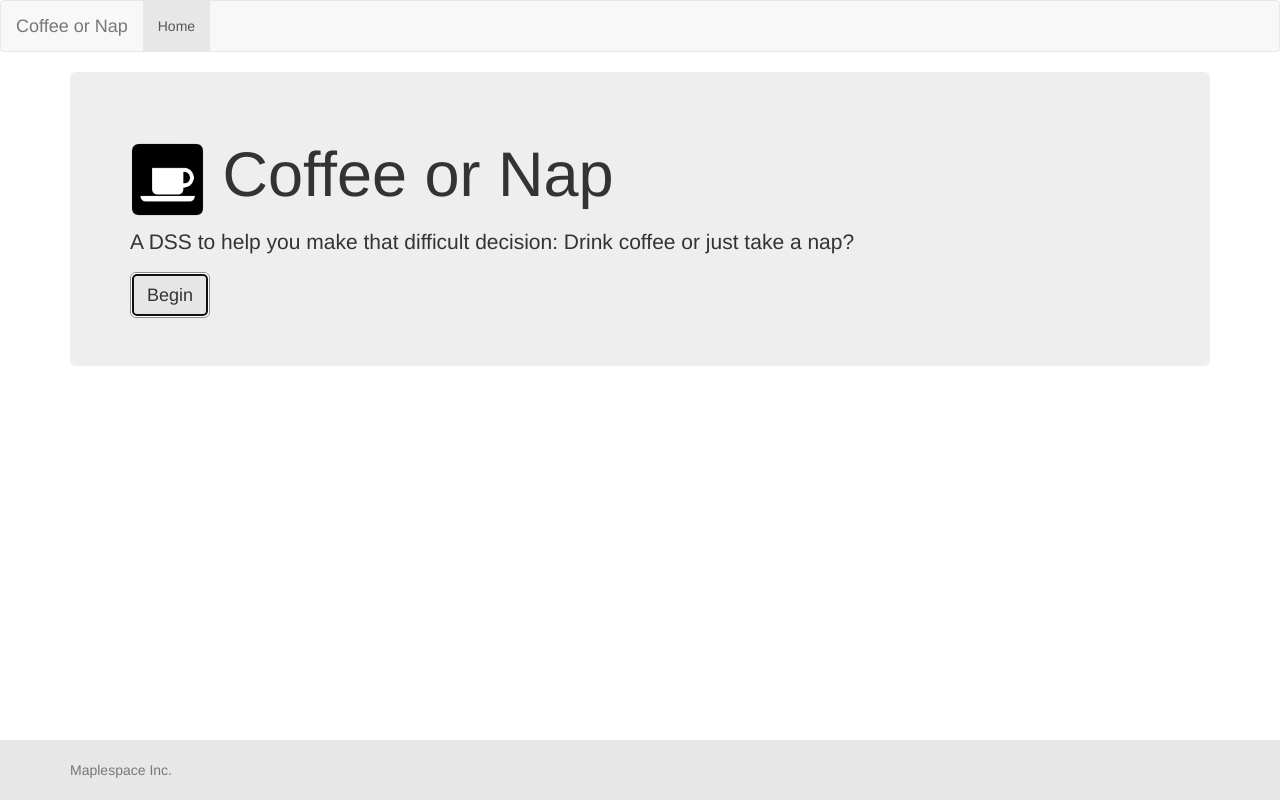
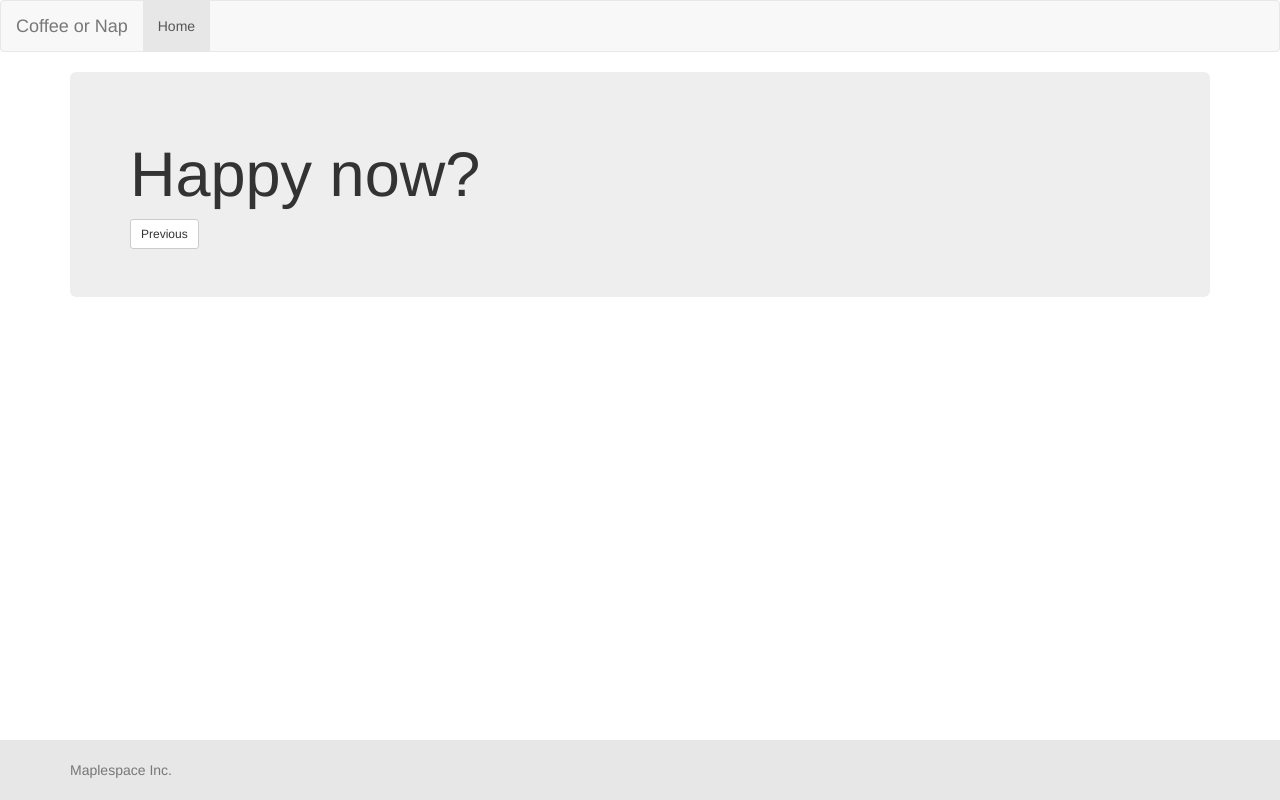
Before and after one commit to jaysecond/coffee-or-nap, an Angular app: page / in a window 1280 px wide. Both pictures are taken after a click on the button "Begin". Built offline with nearby package versions, Linux system fonts and the light colour scheme.

Commit message:
adding a second page

```diff
--- a/src/app/dashboard/dashboard.component.html
+++ b/src/app/dashboard/dashboard.component.html
@@ -1,10 +1,19 @@
-<div class="container">
+<div *ngIf="page == 0" class="container">
   <div class="jumbotron">
     <h1>
       <img src=",,/../assets/images/cup-clipart-hot-cup-7.png" alt="Coffee Cup" style="width:75px;height:75px;">
       Coffee or Nap
     </h1>
     <p>A DSS to help you make that difficult decision: Drink coffee or just take a nap?</p>
-    <button type="button" class="btn btn-default btn-lg">Begin</button>
+    <button type="button" (click)="next()" class="btn btn-default btn-lg">Begin</button>
   </div>
 </div>
+
+<div *ngIf="page == 1" class="container">
+  <div class="jumbotron">
+    <h1>
+      Happy now?
+    </h1>
+    <button type="button" (click)="previous()" class="btn btn-default btn-sm">Previous</button>
+  </div>
+</div>
--- a/src/app/dashboard/dashboard.component.ts
+++ b/src/app/dashboard/dashboard.component.ts
@@ -5,5 +5,15 @@ import { Component } from '@angular/core';
   templateUrl: './dashboard.component.html',
 })
 export class DashboardComponent {
+  page = 0;
 
+  public next = () => {
+    this.page++;
+    return this.page;
+  }
+
+  public previous = () => {
+    this.page--;
+    return this.page;
+  }
 }
```
